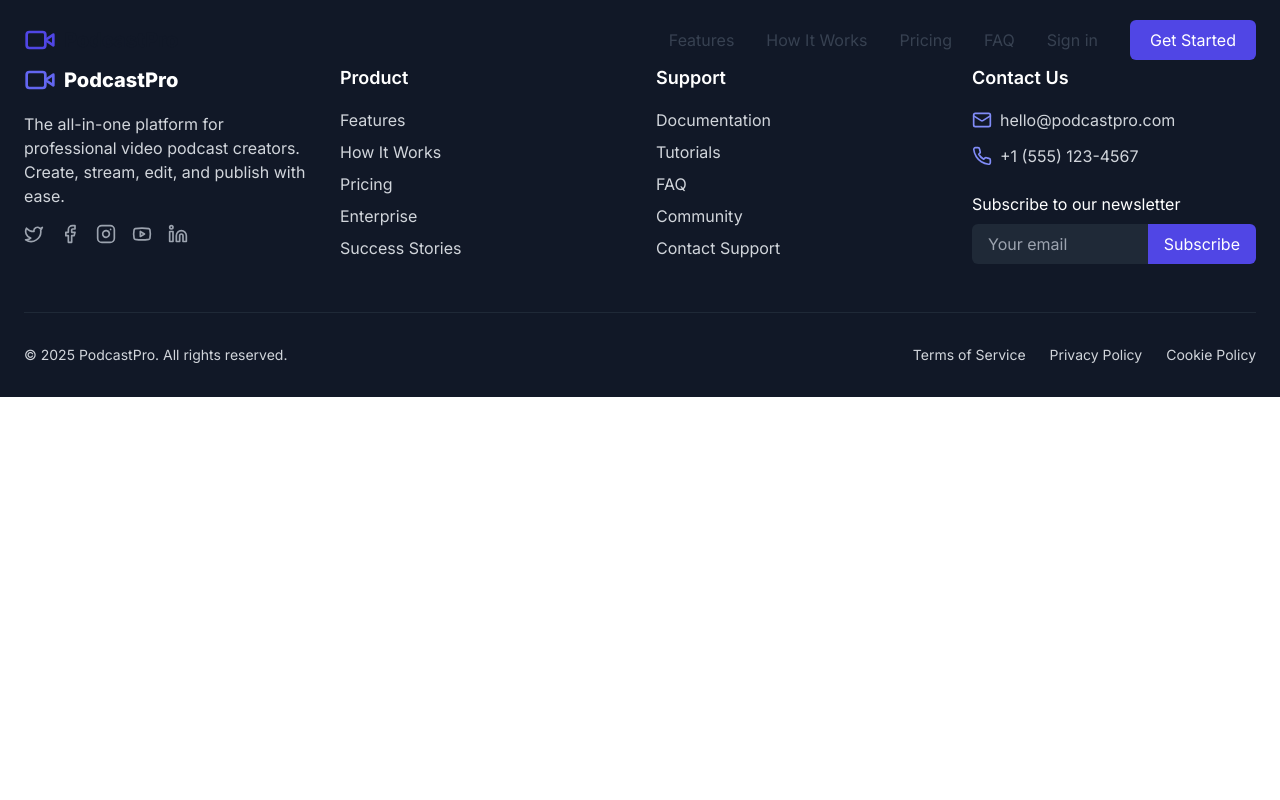
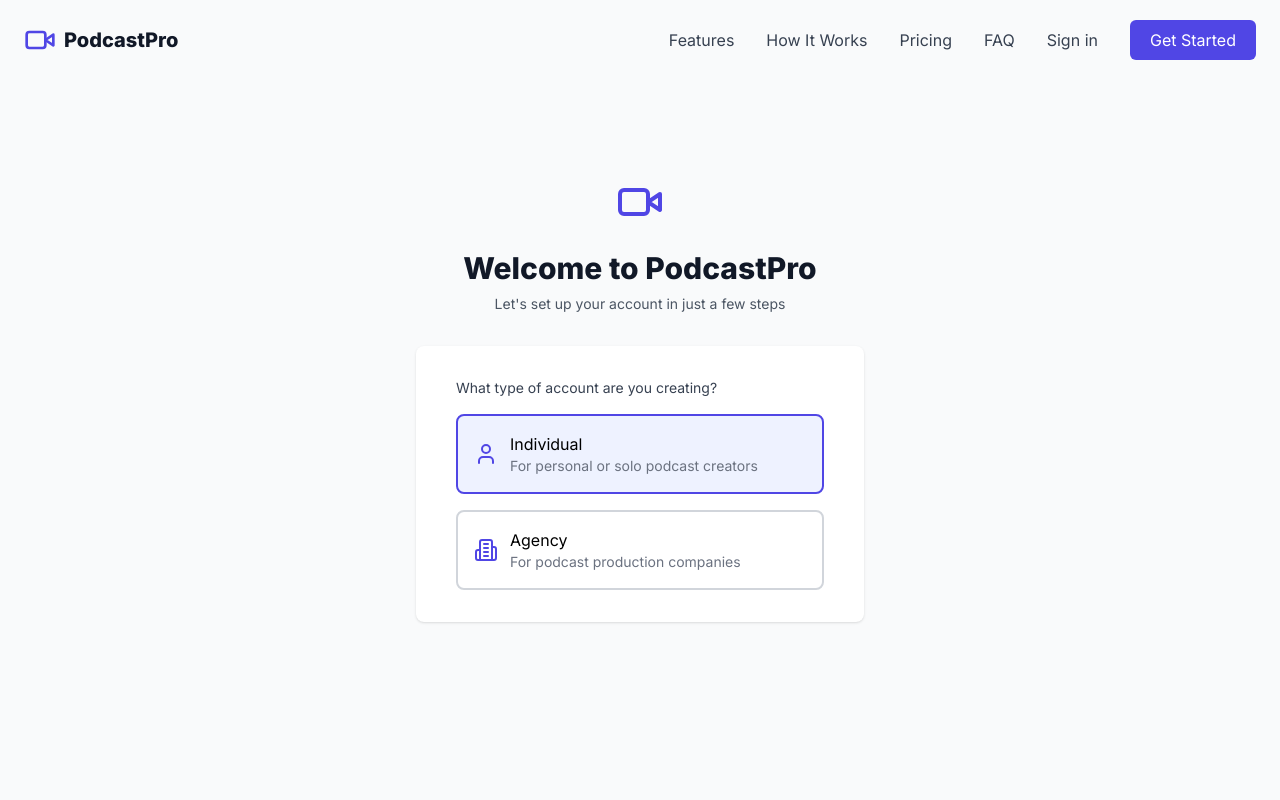
Before and after one commit to kamalkannans/pandav2, a React (Vite) app: page /onboarding in a window 1280 px wide. Shown: the top 800 px of the page. Built offline with nearby package versions, Linux system fonts and the light colour scheme.

Commit message:
Add Onboarding Flow

```diff
--- a/src/App.tsx
+++ b/src/App.tsx
@@ -12,6 +12,7 @@ import Footer from './components/Footer';
 import Login from './components/auth/Login';
 import Signup from './components/auth/Signup';
 import ForgotPassword from './components/auth/ForgotPassword';
+import Onboarding from './components/auth/Onboarding';
 
 function App() {
   return (
@@ -22,6 +23,7 @@ function App() {
           <Route path="/login" element={<Login />} />
           <Route path="/signup" element={<Signup />} />
           <Route path="/forgot-password" element={<ForgotPassword />} />
+          <Route path="/onboarding" element={<Onboarding />} />
           <Route path="/" element={
             <main>
               <Hero />
--- /dev/null
+++ b/src/components/auth/Onboarding.tsx
@@ -0,0 +1,202 @@
+import React, { useState } from 'react';
+import { useNavigate } from 'react-router-dom';
+import { Building2, User, Video } from 'lucide-react';
+
+type AccountType = 'individual' | 'agency';
+
+const Onboarding: React.FC = () => {
+  const [step, setStep] = useState(1);
+  const [accountType, setAccountType] = useState<AccountType>('individual');
+  const [name, setName] = useState('');
+  const [organizationName, setOrganizationName] = useState('');
+  const [episodesPerMonth, setEpisodesPerMonth] = useState<string>('1-2');
+  const [loading, setLoading] = useState(false);
+  const navigate = useNavigate();
+
+  const handleSubmit = async (e: React.FormEvent) => {
+    e.preventDefault();
+    setLoading(true);
+
+    try {
+      // TODO: Save onboarding data to Supabase
+      console.log('Onboarding data:', {
+        accountType,
+        name,
+        organizationName,
+        episodesPerMonth
+      });
+      navigate('/dashboard');
+    } catch (err) {
+      console.error('Failed to save onboarding data:', err);
+    }
+
+    setLoading(false);
+  };
+
+  return (
+    <div className="min-h-screen bg-gray-50 flex flex-col justify-center py-12 sm:px-6 lg:px-8">
+      <div className="sm:mx-auto sm:w-full sm:max-w-md">
+        <div className="flex justify-center">
+          <Video className="h-12 w-12 text-indigo-600" />
+        </div>
+        <h2 className="mt-6 text-center text-3xl font-bold text-gray-900">
+          Welcome to PodcastPro
+        </h2>
+        <p className="mt-2 text-center text-sm text-gray-600">
+          Let's set up your account in just a few steps
+        </p>
+      </div>
+
+      <div className="mt-8 sm:mx-auto sm:w-full sm:max-w-md">
+        <div className="bg-white py-8 px-4 shadow sm:rounded-lg sm:px-10">
+          <form onSubmit={handleSubmit} className="space-y-6">
+            {step === 1 && (
+              <div>
+                <label className="block text-sm font-medium text-gray-700 mb-4">
+                  What type of account are you creating?
+                </label>
+                <div className="grid grid-cols-1 gap-4">
+                  <button
+                    type="button"
+                    onClick={() => {
+                      setAccountType('individual');
+                      setStep(2);
+                    }}
+                    className={`flex items-center p-4 border-2 rounded-lg ${
+                      accountType === 'individual'
+                        ? 'border-indigo-600 bg-indigo-50'
+                        : 'border-gray-300 hover:border-indigo-600 hover:bg-indigo-50'
+                    }`}
+                  >
+                    <User className="h-6 w-6 text-indigo-600 mr-3" />
+                    <div className="text-left">
+                      <div className="font-medium">Individual</div>
+                      <div className="text-sm text-gray-500">
+                        For personal or solo podcast creators
+                      </div>
+                    </div>
+                  </button>
+
+                  <button
+                    type="button"
+                    onClick={() => {
+                      setAccountType('agency');
+                      setStep(2);
+                    }}
+                    className={`flex items-center p-4 border-2 rounded-lg ${
+                      accountType === 'agency'
+                        ? 'border-indigo-600 bg-indigo-50'
+                        : 'border-gray-300 hover:border-indigo-600 hover:bg-indigo-50'
+                    }`}
+                  >
+                    <Building2 className="h-6 w-6 text-indigo-600 mr-3" />
+                    <div className="text-left">
+                      <div className="font-medium">Agency</div>
+                      <div className="text-sm text-gray-500">
+                        For podcast production companies
+                      </div>
+                    </div>
+                  </button>
+                </div>
+              </div>
+            )}
+
+            {step === 2 && (
+              <div>
+                {accountType === 'agency' ? (
+                  <div>
+                    <label htmlFor="organization" className="block text-sm font-medium text-gray-700">
+                      Organization name
+                    </label>
+                    <div className="mt-1">
+                      <input
+                        type="text"
+                        id="organization"
+                        value={organizationName}
+                        onChange={(e) => setOrganizationName(e.target.value)}
+                        className="appearance-none block w-full px-3 py-2 border border-gray-300 rounded-md shadow-sm placeholder-gray-400 focus:outline-none focus:ring-indigo-500 focus:border-indigo-500 sm:text-sm"
+                        required
+                      />
+                    </div>
+                  </div>
+                ) : (
+                  <div>
+                    <label htmlFor="name" className="block text-sm font-medium text-gray-700">
+                      Your name
+                    </label>
+                    <div className="mt-1">
+                      <input
+                        type="text"
+                        id="name"
+                        value={name}
+                        onChange={(e) => setName(e.target.value)}
+                        className="appearance-none block w-full px-3 py-2 border border-gray-300 rounded-md shadow-sm placeholder-gray-400 focus:outline-none focus:ring-indigo-500 focus:border-indigo-500 sm:text-sm"
+                        required
+                      />
+                    </div>
+                  </div>
+                )}
+                <div className="mt-4">
+                  <button
+                    type="button"
+                    onClick={() => setStep(3)}
+                    className="w-full flex justify-center py-2 px-4 border border-transparent rounded-md shadow-sm text-sm font-medium text-white bg-indigo-600 hover:bg-indigo-700 focus:outline-none focus:ring-2 focus:ring-offset-2 focus:ring-indigo-500"
+                  >
+                    Continue
+                  </button>
+                </div>
+              </div>
+            )}
+
+            {step === 3 && (
+              <div>
+                <label className="block text-sm font-medium text-gray-700 mb-4">
+                  How many episodes do you plan to produce per month?
+                </label>
+                <div className="grid grid-cols-2 gap-4">
+                  {['1-2', '3-5', '6-10', '10+'].map((option) => (
+                    <button
+                      key={option}
+                      type="button"
+                      onClick={() => setEpisodesPerMonth(option)}
+                      className={`p-4 border-2 rounded-lg text-center ${
+                        episodesPerMonth === option
+                          ? 'border-indigo-600 bg-indigo-50'
+                          : 'border-gray-300 hover:border-indigo-600 hover:bg-indigo-50'
+                      }`}
+                    >
+                      {option}
+                    </button>
+                  ))}
+                </div>
+                <div className="mt-6">
+                  <button
+                    type="submit"
+                    disabled={loading}
+                    className="w-full flex justify-center py-2 px-4 border border-transparent rounded-md shadow-sm text-sm font-medium text-white bg-indigo-600 hover:bg-indigo-700 focus:outline-none focus:ring-2 focus:ring-offset-2 focus:ring-indigo-500 disabled:opacity-50 disabled:cursor-not-allowed"
+                  >
+                    {loading ? 'Setting up your account...' : 'Complete Setup'}
+                  </button>
+                </div>
+              </div>
+            )}
+
+            {step > 1 && (
+              <div className="mt-4">
+                <button
+                  type="button"
+                  onClick={() => setStep(step - 1)}
+                  className="w-full text-center text-sm text-gray-600 hover:text-indigo-600"
+                >
+                  Back to previous step
+                </button>
+              </div>
+            )}
+          </form>
+        </div>
+      </div>
+    </div>
+  );
+};
+
+export default Onboarding;
--- a/src/components/auth/Signup.tsx
+++ b/src/components/auth/Signup.tsx
@@ -26,7 +26,7 @@ const Signup: React.FC = () => {
     try {
       // TODO: Implement Supabase authentication
       console.log('Signup with:', name, email, password);
-      navigate('/dashboard');
+      navigate('/onboarding');
     } catch (err) {
       setError('Failed to create an account. Please try again.');
     }
```
